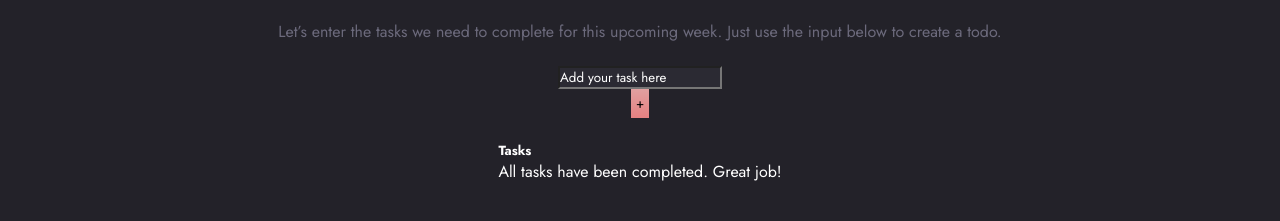
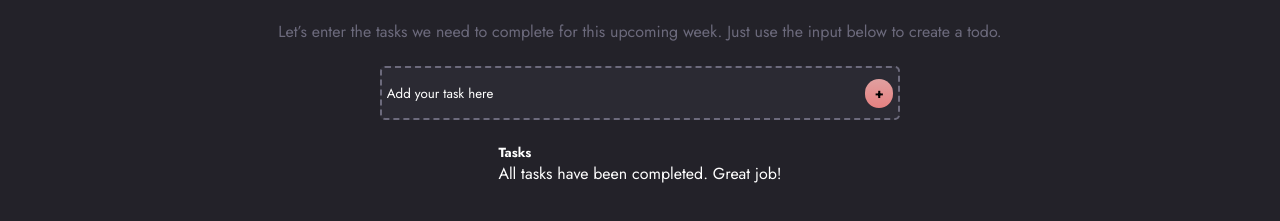
Before and after one commit to Andy-Reynolds/MyTodos-tech-test, a plain HTML site: page index.html in a window 1280 px wide. Both pictures are taken after a click on the button "Confirm". Shown: the part 241-462 px from the top of the page. Drawn offline with Linux system fonts and the light colour scheme.

Commit message:
Styled add task input box

```diff
--- a/index.html
+++ b/index.html
@@ -30,8 +30,10 @@
 
       <br>
 
-      <input type="text" id="task-input" value="Add your task here" class="input">
-      <button id="add-task-button" class="button">+</button>
+      <div id="add-task">
+        <input type="text" id="task-input" value="Add your task here" class="input">
+        <button id="add-task-button" class="button">+</button>
+      </div>
 
       <br>
 
--- a/style.scss
+++ b/style.scss
@@ -76,6 +76,32 @@
     color: #6C6A7C;
   }
 
+  #add-task {
+    display: flex;
+    align-items: center;
+    justify-content: space-between;
+    width: 70%;
+    height: 40px;
+    border: dashed #6C6A7C 2px;
+    border-radius: 5px;
+    background-color: #2B2A33;
+    padding: 5px;
+
+
+    #task-input {
+      border: none;
+    }
+
+    #add-task-button {
+      width: 28px;
+      // height: 25px;
+      border-radius: 100rem;
+      font-weight: bold;
+      text-align: center;
+    }
+
+  }
+
   #task-list-container {
     display: block;
   }
```
Also changed, not shown: dist/style.css.
